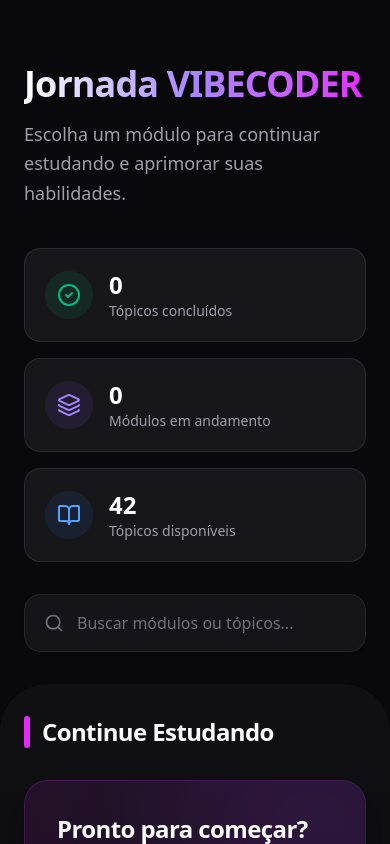
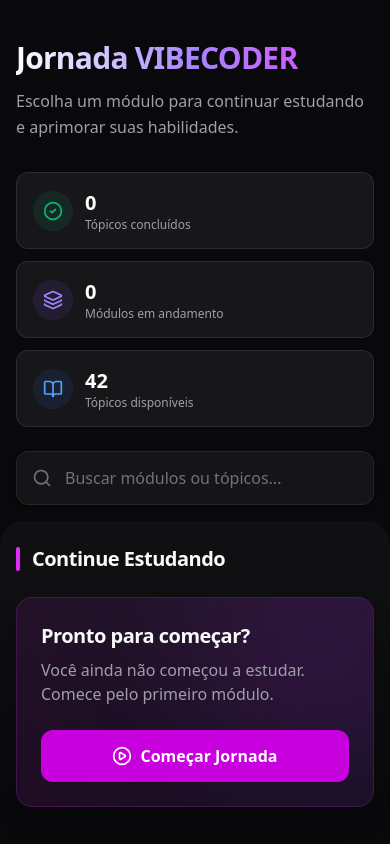
Before and after one commit to longlivechaoss/jornada-vibecoder, a React (Vite) app: page / in a window 390 px wide. Shown: the top 844 px of the page. Built offline with nearby package versions, Linux system fonts and the light colour scheme.

Commit message:
melhoria mobile na home

```diff
--- a/src/pages/Home.tsx
+++ b/src/pages/Home.tsx
@@ -52,136 +52,136 @@ export function Home() {
   const globalProgressPercentage = totalTopics > 0 ? Math.round((completedTopicsCount / totalTopics) * 100) : 0;
 
   return (
-    <div className="max-w-6xl mx-auto px-6 py-16 md:py-24">
+    <div className="max-w-6xl mx-auto px-4 sm:px-6 py-10 sm:py-16 md:py-24">
       {/* Hero Section */}
-      <div className="mb-10 md:mb-12">
-        <h1 className="text-4xl md:text-5xl font-extrabold text-transparent bg-clip-text bg-gradient-to-r from-white via-violet-400 to-fuchsia-500 tracking-tight mb-4">
+      <div className="mb-8 sm:mb-10 md:mb-12">
+        <h1 className="text-3xl sm:text-4xl md:text-5xl font-extrabold text-transparent bg-clip-text bg-gradient-to-r from-white via-violet-400 to-fuchsia-500 tracking-tight mb-3 sm:mb-4">
           Jornada VIBECODER
         </h1>
-        <p className="text-lg text-zinc-400 max-w-2xl leading-relaxed">
+        <p className="text-base sm:text-lg text-zinc-400 max-w-2xl leading-relaxed">
           Escolha um módulo para continuar estudando e aprimorar suas habilidades.
         </p>
       </div>
 
-      {/* Progress Statistics */}
-      <div className="grid grid-cols-1 sm:grid-cols-3 gap-4 mb-8 md:mb-10">
-        <div className="bg-zinc-800/50 border border-zinc-700/50 rounded-2xl p-5 flex items-center gap-4">
-          <div className="w-12 h-12 rounded-full bg-emerald-500/10 flex items-center justify-center shrink-0">
-            <CheckCircle2 className="w-6 h-6 text-emerald-500" />
+      {/* Progress Statistics - mobile first grid */}
+      <div className="grid grid-cols-1 sm:grid-cols-3 gap-3 sm:gap-4 mb-6 sm:mb-8 md:mb-10">
+        <div className="bg-zinc-800/50 border border-zinc-700/50 rounded-xl sm:rounded-2xl p-4 sm:p-5 flex items-center gap-3 sm:gap-4 min-h-[72px] sm:min-h-0">
+          <div className="w-10 h-10 sm:w-12 sm:h-12 rounded-full bg-emerald-500/10 flex items-center justify-center shrink-0">
+            <CheckCircle2 className="w-5 h-5 sm:w-6 sm:h-6 text-emerald-500" />
           </div>
-          <div>
-            <div className="text-2xl font-bold text-white">{completedTopicsCount}</div>
-            <div className="text-sm text-zinc-400 font-medium">Tópicos concluídos</div>
+          <div className="min-w-0">
+            <div className="text-xl sm:text-2xl font-bold text-white tabular-nums">{completedTopicsCount}</div>
+            <div className="text-xs sm:text-sm text-zinc-400 font-medium leading-tight">Tópicos concluídos</div>
           </div>
         </div>
 
-        <div className="bg-zinc-800/50 border border-zinc-700/50 rounded-2xl p-5 flex items-center gap-4">
-          <div className="w-12 h-12 rounded-full bg-violet-500/10 flex items-center justify-center shrink-0">
-            <Layers className="w-6 h-6 text-violet-400" />
+        <div className="bg-zinc-800/50 border border-zinc-700/50 rounded-xl sm:rounded-2xl p-4 sm:p-5 flex items-center gap-3 sm:gap-4 min-h-[72px] sm:min-h-0">
+          <div className="w-10 h-10 sm:w-12 sm:h-12 rounded-full bg-violet-500/10 flex items-center justify-center shrink-0">
+            <Layers className="w-5 h-5 sm:w-6 sm:h-6 text-violet-400" />
           </div>
-          <div>
-            <div className="text-2xl font-bold text-white">{modulesInProgress}</div>
-            <div className="text-sm text-zinc-400 font-medium">Módulos em andamento</div>
+          <div className="min-w-0">
+            <div className="text-xl sm:text-2xl font-bold text-white tabular-nums">{modulesInProgress}</div>
+            <div className="text-xs sm:text-sm text-zinc-400 font-medium leading-tight">Módulos em andamento</div>
           </div>
         </div>
 
-        <div className="bg-zinc-800/50 border border-zinc-700/50 rounded-2xl p-5 flex items-center gap-4">
-          <div className="w-12 h-12 rounded-full bg-blue-500/10 flex items-center justify-center shrink-0">
-            <BookOpen className="w-6 h-6 text-blue-400" />
+        <div className="bg-zinc-800/50 border border-zinc-700/50 rounded-xl sm:rounded-2xl p-4 sm:p-5 flex items-center gap-3 sm:gap-4 min-h-[72px] sm:min-h-0">
+          <div className="w-10 h-10 sm:w-12 sm:h-12 rounded-full bg-blue-500/10 flex items-center justify-center shrink-0">
+            <BookOpen className="w-5 h-5 sm:w-6 sm:h-6 text-blue-400" />
           </div>
-          <div>
-            <div className="text-2xl font-bold text-white">{totalTopics}</div>
-            <div className="text-sm text-zinc-400 font-medium">Tópicos disponíveis</div>
+          <div className="min-w-0">
+            <div className="text-xl sm:text-2xl font-bold text-white tabular-nums">{totalTopics}</div>
+            <div className="text-xs sm:text-sm text-zinc-400 font-medium leading-tight">Tópicos disponíveis</div>
           </div>
         </div>
       </div>
 
-      {/* Search Bar */}
-      <div className="relative group max-w-2xl mb-16 md:mb-24">
+      {/* Search Bar - touch friendly */}
+      <div className="relative group max-w-2xl mb-10 sm:mb-16 md:mb-24">
         <div className="absolute inset-0 bg-violet-500/20 rounded-2xl blur-xl opacity-0 group-focus-within:opacity-100 transition-opacity duration-500 pointer-events-none"></div>
         <div className="relative">
-          <div className="absolute inset-y-0 left-0 pl-5 flex items-center pointer-events-none">
-            <Search className="h-5 w-5 text-zinc-500 group-focus-within:text-violet-400 transition-colors" />
+          <div className="absolute inset-y-0 left-0 pl-4 sm:pl-5 flex items-center pointer-events-none">
+            <Search className="h-5 w-5 text-zinc-500 group-focus-within:text-violet-400 transition-colors shrink-0" />
           </div>
           <input
             type="text"
             placeholder="Buscar módulos ou tópicos..."
             value={searchQuery}
             onChange={(e) => setSearchQuery(e.target.value)}
-            className="w-full bg-zinc-900/80 border border-zinc-800 rounded-2xl py-4 pl-13 pr-4 text-zinc-100 placeholder-zinc-500 focus:outline-none focus:ring-1 focus:ring-violet-500/50 focus:border-violet-500/50 transition-all shadow-sm"
+            className="w-full bg-zinc-900/80 border border-zinc-800 rounded-xl sm:rounded-2xl py-3.5 sm:py-4 pl-12 pr-4 text-zinc-100 placeholder-zinc-500 focus:outline-none focus:ring-2 focus:ring-violet-500/50 focus:border-violet-500/50 transition-all shadow-sm text-base min-h-[48px]"
           />
         </div>
       </div>
 
       {/* Continue Studying Section */}
-      <div className="mb-16 md:mb-20 relative">
-        <div className="absolute -inset-x-6 -inset-y-8 bg-gradient-to-b from-zinc-900/50 to-transparent rounded-[3rem] -z-10 pointer-events-none"></div>
+      <div className="mb-10 sm:mb-16 md:mb-20 relative">
+        <div className="absolute -inset-x-4 sm:-inset-x-6 -inset-y-6 sm:-inset-y-8 bg-gradient-to-b from-zinc-900/50 to-transparent rounded-3xl sm:rounded-[3rem] -z-10 pointer-events-none"></div>
 
-        <div className="flex items-center gap-3 mb-8">
-          <div className="h-8 w-1.5 bg-fuchsia-500 rounded-full"></div>
-          <h2 className="text-2xl font-bold text-zinc-50 tracking-tight">Continue Estudando</h2>
+        <div className="flex items-center gap-3 mb-6 sm:mb-8">
+          <div className="h-6 sm:h-8 w-1 sm:w-1.5 bg-fuchsia-500 rounded-full shrink-0"></div>
+          <h2 className="text-xl sm:text-2xl font-bold text-zinc-50 tracking-tight">Continue Estudando</h2>
         </div>
 
         {!hasProgress ? (
-          <div className="relative overflow-hidden bg-gradient-to-r from-fuchsia-500/10 to-violet-500/10 border border-fuchsia-500/20 rounded-3xl p-8 md:p-10 shadow-xl flex flex-col sm:flex-row items-center justify-between gap-8 group hover:border-fuchsia-500/40 transition-colors">
+          <div className="relative overflow-hidden bg-gradient-to-r from-fuchsia-500/10 to-violet-500/10 border border-fuchsia-500/20 rounded-2xl sm:rounded-3xl p-6 sm:p-8 md:p-10 shadow-xl flex flex-col sm:flex-row items-stretch sm:items-center justify-between gap-6 sm:gap-8 group hover:border-fuchsia-500/40 transition-colors">
             <div className="absolute top-0 right-0 -mt-20 -mr-20 w-64 h-64 bg-fuchsia-500/10 blur-3xl rounded-full pointer-events-none group-hover:bg-fuchsia-500/20 transition-colors duration-500"></div>
             <div className="relative z-10">
-              <h3 className="text-2xl font-bold text-zinc-50 mb-3 tracking-tight">Pronto para começar?</h3>
-              <p className="text-zinc-400 text-lg">Você ainda não começou a estudar. Comece pelo primeiro módulo.</p>
+              <h3 className="text-xl sm:text-2xl font-bold text-zinc-50 mb-2 sm:mb-3 tracking-tight">Pronto para começar?</h3>
+              <p className="text-zinc-400 text-base sm:text-lg">Você ainda não começou a estudar. Comece pelo primeiro módulo.</p>
             </div>
             {firstModule && firstTopic && (
               <Link
                 to={`/module/${firstModule.id}/topic/${firstTopic.id}`}
-                className="relative z-10 inline-flex items-center gap-2 px-8 py-4 rounded-2xl bg-fuchsia-600 hover:bg-fuchsia-500 text-white font-semibold transition-all hover:shadow-lg hover:shadow-fuchsia-500/25 hover:-translate-y-0.5 whitespace-nowrap"
+                className="relative z-10 inline-flex items-center justify-center gap-2 px-6 sm:px-8 py-3.5 sm:py-4 rounded-xl sm:rounded-2xl bg-fuchsia-600 hover:bg-fuchsia-500 text-white font-semibold transition-all hover:shadow-lg hover:shadow-fuchsia-500/25 hover:-translate-y-0.5 whitespace-nowrap min-h-[48px] active:scale-[0.98]"
               >
-                <PlayCircle className="w-5 h-5" />
+                <PlayCircle className="w-5 h-5 shrink-0" />
                 Começar Jornada
               </Link>
             )}
           </div>
         ) : !nextTopic || !nextModule ? (
-          <div className="relative overflow-hidden bg-gradient-to-r from-emerald-500/10 to-teal-500/10 border border-emerald-500/20 rounded-3xl p-8 md:p-10 shadow-xl flex flex-col sm:flex-row items-center justify-between gap-8 group hover:border-emerald-500/40 transition-colors">
+          <div className="relative overflow-hidden bg-gradient-to-r from-emerald-500/10 to-teal-500/10 border border-emerald-500/20 rounded-2xl sm:rounded-3xl p-6 sm:p-8 md:p-10 shadow-xl flex flex-col sm:flex-row items-stretch sm:items-center justify-between gap-6 sm:gap-8 group hover:border-emerald-500/40 transition-colors">
             <div className="absolute top-0 right-0 -mt-20 -mr-20 w-64 h-64 bg-emerald-500/10 blur-3xl rounded-full pointer-events-none group-hover:bg-emerald-500/20 transition-colors duration-500"></div>
             <div className="relative z-10">
-              <h3 className="text-2xl font-bold text-zinc-50 mb-3 tracking-tight">Parabéns! 🎉</h3>
-              <p className="text-zinc-400 text-lg">Você concluiu todos os tópicos disponíveis.</p>
+              <h3 className="text-xl sm:text-2xl font-bold text-zinc-50 mb-2 sm:mb-3 tracking-tight">Parabéns! 🎉</h3>
+              <p className="text-zinc-400 text-base sm:text-lg">Você concluiu todos os tópicos disponíveis.</p>
             </div>
-            <div className="w-56 hidden sm:block relative z-10">
+            <div className="w-full sm:w-56 hidden sm:block relative z-10">
               <ProgressBar value={100} />
             </div>
           </div>
         ) : (
-          <div className="relative overflow-hidden bg-gradient-to-r from-fuchsia-500/10 to-violet-500/10 border border-fuchsia-500/20 rounded-3xl p-8 md:p-10 shadow-xl flex flex-col md:flex-row items-start md:items-center justify-between gap-8 group hover:border-fuchsia-500/40 transition-colors">
+          <div className="relative overflow-hidden bg-gradient-to-r from-fuchsia-500/10 to-violet-500/10 border border-fuchsia-500/20 rounded-2xl sm:rounded-3xl p-6 sm:p-8 md:p-10 shadow-xl flex flex-col md:flex-row items-stretch md:items-center justify-between gap-6 sm:gap-8 group hover:border-fuchsia-500/40 transition-colors">
             <div className="absolute top-0 right-0 -mt-20 -mr-20 w-64 h-64 bg-fuchsia-500/10 blur-3xl rounded-full pointer-events-none group-hover:bg-fuchsia-500/20 transition-colors duration-500"></div>
 
-            <div className="flex-1 w-full relative z-10">
-              <div className="flex items-center gap-4 mb-5">
+            <div className="flex-1 min-w-0 relative z-10">
+              <div className="flex flex-wrap items-center gap-3 sm:gap-4 mb-4 sm:mb-5">
                 <span className="px-3 py-1 rounded-full bg-fuchsia-500/20 text-fuchsia-400 text-xs font-bold uppercase tracking-wider border border-fuchsia-500/20">
                   {nextModule.title}
                 </span>
-                <span className="text-zinc-400 text-sm font-medium flex items-center gap-2">
-                  <div className="w-1.5 h-1.5 rounded-full bg-zinc-600"></div>
+                <span className="text-zinc-400 text-xs sm:text-sm font-medium flex items-center gap-2">
+                  <div className="w-1.5 h-1.5 rounded-full bg-zinc-600 shrink-0"></div>
                   {Math.round((nextModule.topics.filter(t => isCompleted(t.id)).length / nextModule.topics.length) * 100)}% concluído
                 </span>
               </div>
-              <h3 className="text-3xl font-bold text-zinc-50 mb-3 tracking-tight">{nextTopic.title}</h3>
-              <p className="text-zinc-400 text-lg line-clamp-2 mb-6 md:mb-0 max-w-2xl">{nextTopic.description}</p>
+              <h3 className="text-2xl sm:text-3xl font-bold text-zinc-50 mb-2 sm:mb-3 tracking-tight leading-tight">{nextTopic.title}</h3>
+              <p className="text-zinc-400 text-base sm:text-lg line-clamp-2 mb-4 md:mb-0 max-w-2xl">{nextTopic.description}</p>
 
-              <div className="mt-8 md:hidden">
+              <div className="mt-6 md:hidden">
                 <ProgressBar value={Math.round((nextModule.topics.filter(t => isCompleted(t.id)).length / nextModule.topics.length) * 100)} />
               </div>
             </div>
 
-            <div className="flex flex-col items-end gap-6 w-full md:w-auto shrink-0 relative z-10">
+            <div className="flex flex-col items-stretch md:items-end gap-4 sm:gap-6 w-full md:w-auto shrink-0 relative z-10">
               <div className="hidden md:block w-56">
                 <ProgressBar value={Math.round((nextModule.topics.filter(t => isCompleted(t.id)).length / nextModule.topics.length) * 100)} />
               </div>
               <Link
                 to={`/module/${nextModule.id}/topic/${nextTopic.id}`}
-                className="w-full md:w-auto inline-flex items-center justify-center gap-2 px-8 py-4 rounded-2xl bg-fuchsia-600 hover:bg-fuchsia-500 text-white font-semibold transition-all hover:shadow-lg hover:shadow-fuchsia-500/25 hover:-translate-y-0.5"
+                className="w-full md:w-auto inline-flex items-center justify-center gap-2 px-6 sm:px-8 py-3.5 sm:py-4 rounded-xl sm:rounded-2xl bg-fuchsia-600 hover:bg-fuchsia-500 text-white font-semibold transition-all hover:shadow-lg hover:shadow-fuchsia-500/25 hover:-translate-y-0.5 min-h-[48px] active:scale-[0.98]"
               >
                 Continuar
-                <ArrowRight className="w-5 h-5" />
+                <ArrowRight className="w-5 h-5 shrink-0" />
               </Link>
             </div>
           </div>
@@ -189,38 +189,38 @@ export function Home() {
       </div>
 
       {/* Modules List Section */}
-      <div className="flex items-center gap-3 mb-8">
-        <div className="h-8 w-1.5 bg-zinc-700 rounded-full"></div>
-        <h2 className="text-2xl font-bold text-zinc-50 tracking-tight">Módulos</h2>
+      <div className="flex items-center gap-3 mb-6 sm:mb-8">
+        <div className="h-6 sm:h-8 w-1 sm:w-1.5 bg-zinc-700 rounded-full shrink-0"></div>
+        <h2 className="text-xl sm:text-2xl font-bold text-zinc-50 tracking-tight">Módulos</h2>
       </div>
 
-      <div className="grid grid-cols-1 md:grid-cols-2 lg:grid-cols-3 gap-8">
+      <div className="grid grid-cols-1 md:grid-cols-2 lg:grid-cols-3 gap-5 sm:gap-6 md:gap-8">
         {filteredModules.map((module) => {
           const completedCount = module.topics.filter(t => isCompleted(t.id)).length;
           const updatedModule = { ...module, completedTopics: completedCount };
 
           return (
-            <div key={module.id} className="flex flex-col gap-4">
+            <div key={module.id} className="flex flex-col gap-3 sm:gap-4">
               <div className="group/card relative h-full">
-                <div className="absolute -inset-0.5 bg-gradient-to-b from-zinc-800 to-zinc-900 rounded-[1.75rem] opacity-0 group-hover/card:opacity-100 transition-opacity duration-300 pointer-events-none"></div>
+                <div className="absolute -inset-0.5 bg-gradient-to-b from-zinc-800 to-zinc-900 rounded-2xl sm:rounded-[1.75rem] opacity-0 group-hover/card:opacity-100 transition-opacity duration-300 pointer-events-none"></div>
                 <div className="relative h-full">
                   <ModuleCard module={updatedModule} />
                 </div>
               </div>
 
               {module.matchedTopics && module.matchedTopics.length > 0 && (
-                <div className="bg-zinc-900/60 border border-zinc-800/80 rounded-2xl p-5 flex flex-col gap-3 shadow-sm mt-2 relative z-10">
+                <div className="bg-zinc-900/60 border border-zinc-800/80 rounded-xl sm:rounded-2xl p-4 sm:p-5 flex flex-col gap-3 shadow-sm mt-1 sm:mt-2 relative z-10">
                   <h4 className="text-xs font-bold text-zinc-500 uppercase tracking-wider flex items-center gap-2">
-                    <BookOpen className="w-3.5 h-3.5" />
+                    <BookOpen className="w-3.5 h-3.5 shrink-0" />
                     Tópicos encontrados
                   </h4>
-                  <div className="space-y-2 mt-1">
+                  <div className="space-y-2 mt-0 sm:mt-1">
                     {module.matchedTopics.map(topic => (
-                      <div key={topic.id} className="group/topic flex items-center justify-between gap-4 p-3 rounded-xl hover:bg-zinc-800/50 transition-colors border border-transparent hover:border-zinc-700/50">
-                        <span className="text-sm text-zinc-300 font-medium truncate group-hover/topic:text-zinc-100 transition-colors">{topic.title}</span>
+                      <div key={topic.id} className="group/topic flex items-center justify-between gap-3 sm:gap-4 p-3 sm:p-3 rounded-xl hover:bg-zinc-800/50 transition-colors border border-transparent hover:border-zinc-700/50">
+                        <span className="text-sm text-zinc-300 font-medium truncate min-w-0 group-hover/topic:text-zinc-100 transition-colors">{topic.title}</span>
                         <Link
                           to={`/module/${module.id}/topic/${topic.id}`}
-                          className="shrink-0 px-3 py-1.5 rounded-lg bg-zinc-800 text-zinc-300 hover:bg-violet-600 hover:text-white text-xs font-medium transition-all shadow-sm"
+                          className="shrink-0 px-4 py-2.5 rounded-lg bg-zinc-800 text-zinc-300 hover:bg-violet-600 hover:text-white text-xs font-medium transition-all shadow-sm min-h-[44px] flex items-center justify-center active:scale-[0.98]"
                         >
                           Abrir
                         </Link>
@@ -235,16 +235,16 @@ export function Home() {
       </div>
 
       {/* Global Journey Progress */}
-      <div className="mt-16 md:mt-24 bg-zinc-900/60 border border-zinc-800/80 rounded-3xl p-6 md:p-8 shadow-sm">
-        <div className="flex flex-col md:flex-row md:items-center justify-between gap-4 mb-6">
-          <div>
-            <h2 className="text-xl font-bold text-zinc-50 mb-1 tracking-tight">Progresso da Jornada</h2>
-            <p className="text-zinc-400 text-sm">
+      <div className="mt-12 sm:mt-16 md:mt-24 bg-zinc-900/60 border border-zinc-800/80 rounded-2xl sm:rounded-3xl p-5 sm:p-6 md:p-8 shadow-sm">
+        <div className="flex flex-col md:flex-row md:items-center justify-between gap-3 sm:gap-4 mb-4 sm:mb-6">
+          <div className="min-w-0">
+            <h2 className="text-lg sm:text-xl font-bold text-zinc-50 mb-0.5 sm:mb-1 tracking-tight">Progresso da Jornada</h2>
+            <p className="text-zinc-400 text-xs sm:text-sm">
               {completedTopicsCount} de {totalTopics} tópicos concluídos
             </p>
           </div>
-          <div className="text-3xl font-extrabold text-transparent bg-clip-text bg-gradient-to-r from-violet-400 to-fuchsia-400">
-            {globalProgressPercentage}% <span className="text-sm font-medium text-zinc-500 tracking-normal">da jornada completa</span>
+          <div className="text-2xl sm:text-3xl font-extrabold text-transparent bg-clip-text bg-gradient-to-r from-violet-400 to-fuchsia-400 tabular-nums">
+            {globalProgressPercentage}% <span className="text-xs sm:text-sm font-medium text-zinc-500 tracking-normal">da jornada completa</span>
           </div>
         </div>
         <ProgressBar value={globalProgressPercentage} />
```
